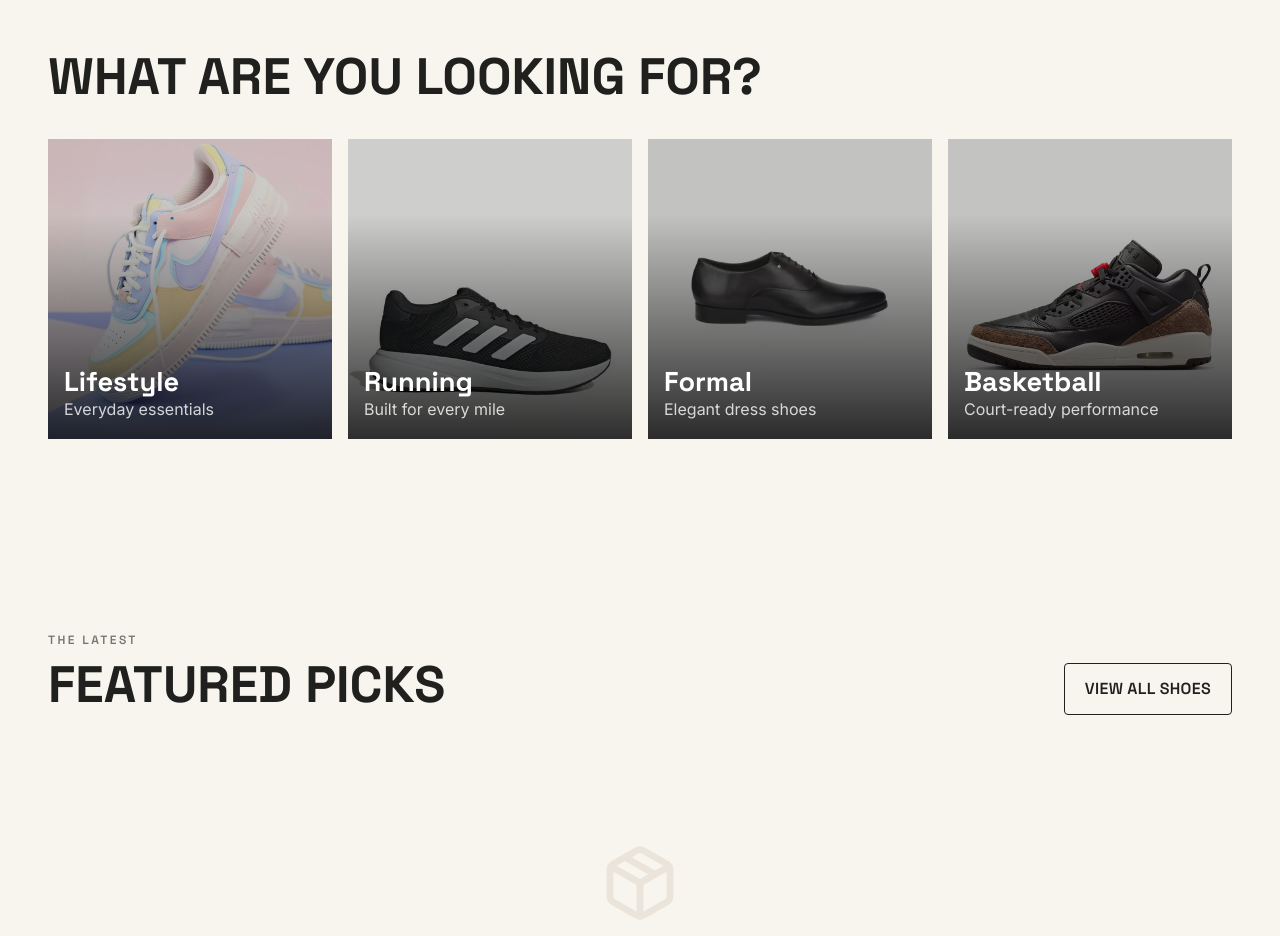
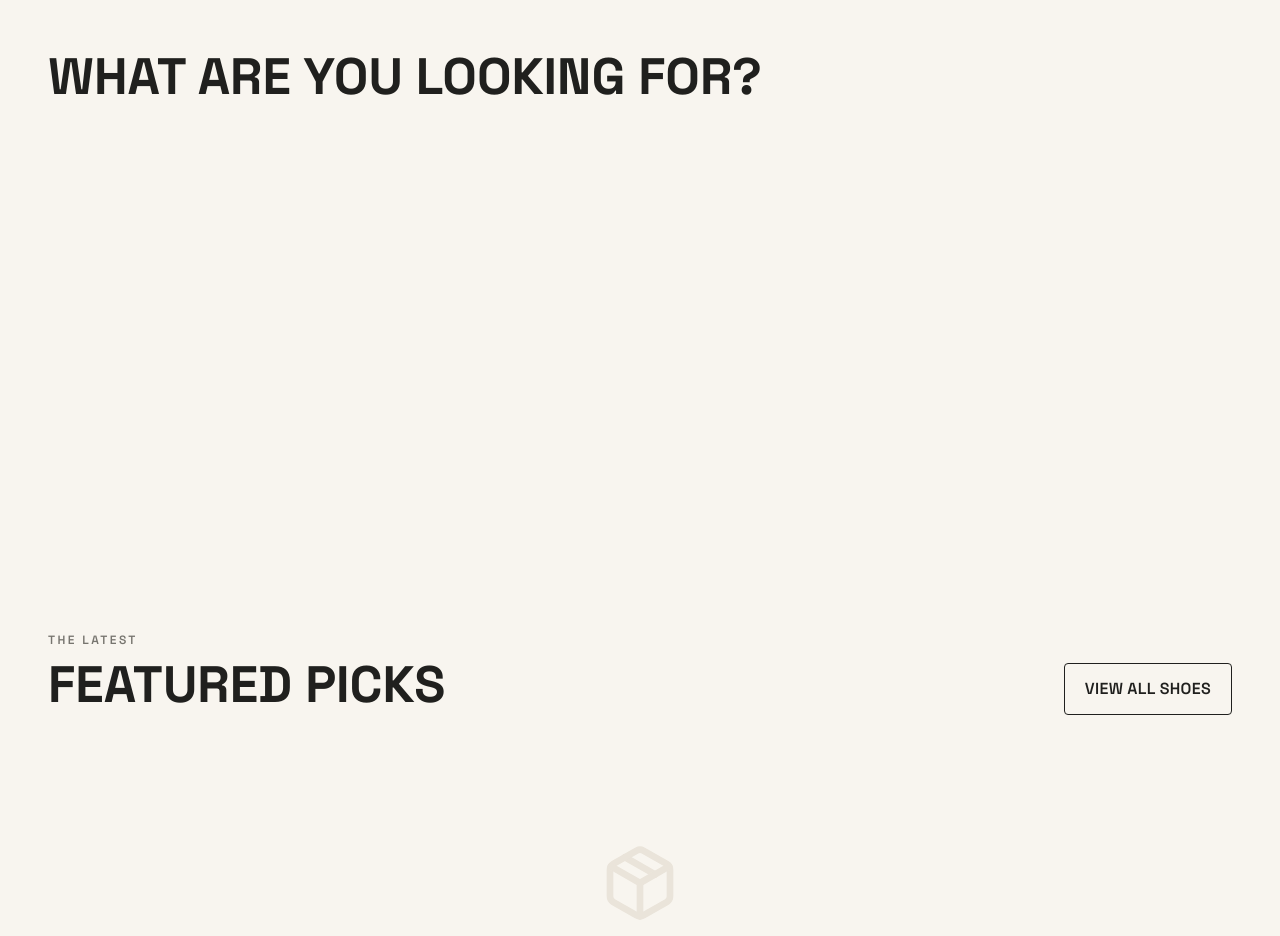
Before and after one commit to shorif45653/Sole-Hub, a React (Vite) app in the folder frontend/: page / in a window 1280 px wide. Shown: the part 780-1716 px from the top of the page. Built offline with nearby package versions, Linux system fonts and the light colour scheme; no server answers; the database is empty.

Commit message:
Add right-to-left swipe animation for category images

```diff
--- a/frontend/src/index.css
+++ b/frontend/src/index.css
@@ -212,6 +212,28 @@ h4 { font-size: clamp(1.25rem, 2.5vw, 1.75rem); }
 .category-card__content { position: absolute; right: 1rem; bottom: 1rem; left: 1rem; z-index: 1; }
 .category-card__content h3 { color: white; font-size: 1.7rem; }
 .category-card__content p { color: rgba(255,255,255,.8); }
+
+/* Category card staggered animation - right to left */
+@keyframes slideInRight {
+  0% {
+    opacity: 0;
+    transform: translateX(100px);
+  }
+  100% {
+    opacity: 1;
+    transform: translateX(0);
+  }
+}
+
+.category-card {
+  animation: slideInRight var(--transition-slow) ease-out forwards;
+  opacity: 0;
+}
+
+.category-card:nth-child(1) { animation-delay: 0s; }   /* Lifestyle - leftmost */
+.category-card:nth-child(2) { animation-delay: 0.2s; } /* Running */
+.category-card:nth-child(3) { animation-delay: 0.4s; } /* Formal */
+.category-card:nth-child(4) { animation-delay: 0.6s; } /* Basketball - rightmost */
 
 /* Product cards */
 .product-grid { align-items: start; }
--- a/frontend/src/pages/Home.jsx
+++ b/frontend/src/pages/Home.jsx
@@ -7,10 +7,10 @@ import EmptyState from '../components/EmptyState'
 import LoadingSpinner from '../components/LoadingSpinner'
 
 const categories = [
-  { name: 'Lifestyle', description: 'Everyday essentials', image: '/images/Air%20Max%20Pulse.jpg' },
-  { name: 'Running', description: 'Built for every mile', image: '/images/WIND%20RAISER%20SHOES.jpg' },
-  { name: 'Formal', description: 'Elegant dress shoes', image: '/images/Hush%20Puppies%20Black.png' },
-  { name: 'Basketball', description: 'Court-ready performance', image: '/images/basketball.jpg' }
+  { name: 'Lifestyle', description: 'Everyday essentials', image: '/air jorden.png' },
+  { name: 'Running', description: 'Built for every mile', image: '/images/running_animate.png' },
+  { name: 'Formal', description: 'Elegant dress shoes', image: '/images/formal_animate.png' },
+  { name: 'Basketball', description: 'Court-ready performance', image: '/images/basketball_animate.png' }
 ]
 
 const Home = () => {
```
